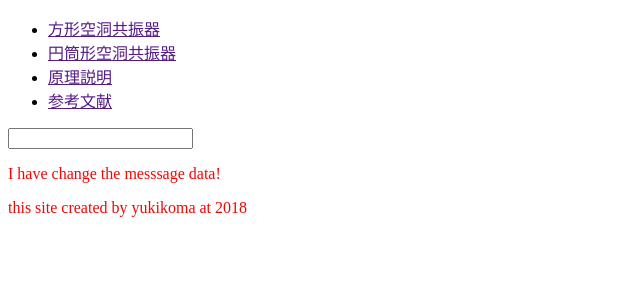
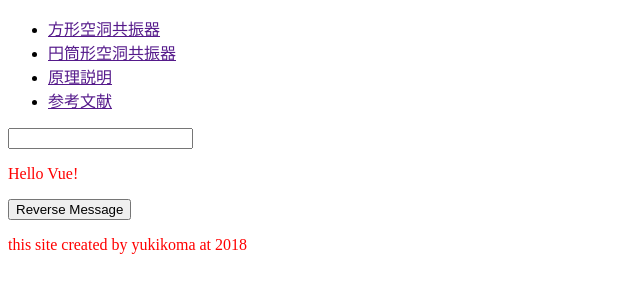
Before and after one commit to moenatu/JS_application, a plain HTML site: page cabity_calc/index.html in a window 1280 px wide. Shown: the whole page, without its empty margins (0-640 px from the left). Drawn offline with nearby package versions, Linux system fonts and the light colour scheme.

Commit message:
add: base strac

```diff
--- a/cabity_calc/cavity.js
+++ b/cabity_calc/cavity.js
@@ -3,12 +3,23 @@
 // };
 
 //test
+// var app = new Vue({
+//   el: '#app',
+//   data: {
+//     message: 'Hello Vue!'
+//   }
+// });
+// app.message = 'I have change the messsage data!';
+//end of test
+
 var app = new Vue({
   el: '#app',
-  data: {
+  data:{
     message: 'Hello Vue!'
+  },
+  methods:{
+    reverseMessage: function() {
+      this.message = this.message.split('').reverse().join('')
+    }
   }
 });
-app.message = 'I have change the messsage data!';
-
-//end of test
--- a/cabity_calc/index.html
+++ b/cabity_calc/index.html
@@ -24,11 +24,8 @@
       </form>
 
       <div id="app">
-        <p>{{ message }}</p>
-        <ol>
-            <todo-item></todo-item>
-            <todo-item></todo-item>
-        </ol>
+          <p>{{ message }}</p>
+          <button v-on:click="reverseMessage">Reverse Message</button>
       </div>
 
     </main>
```
